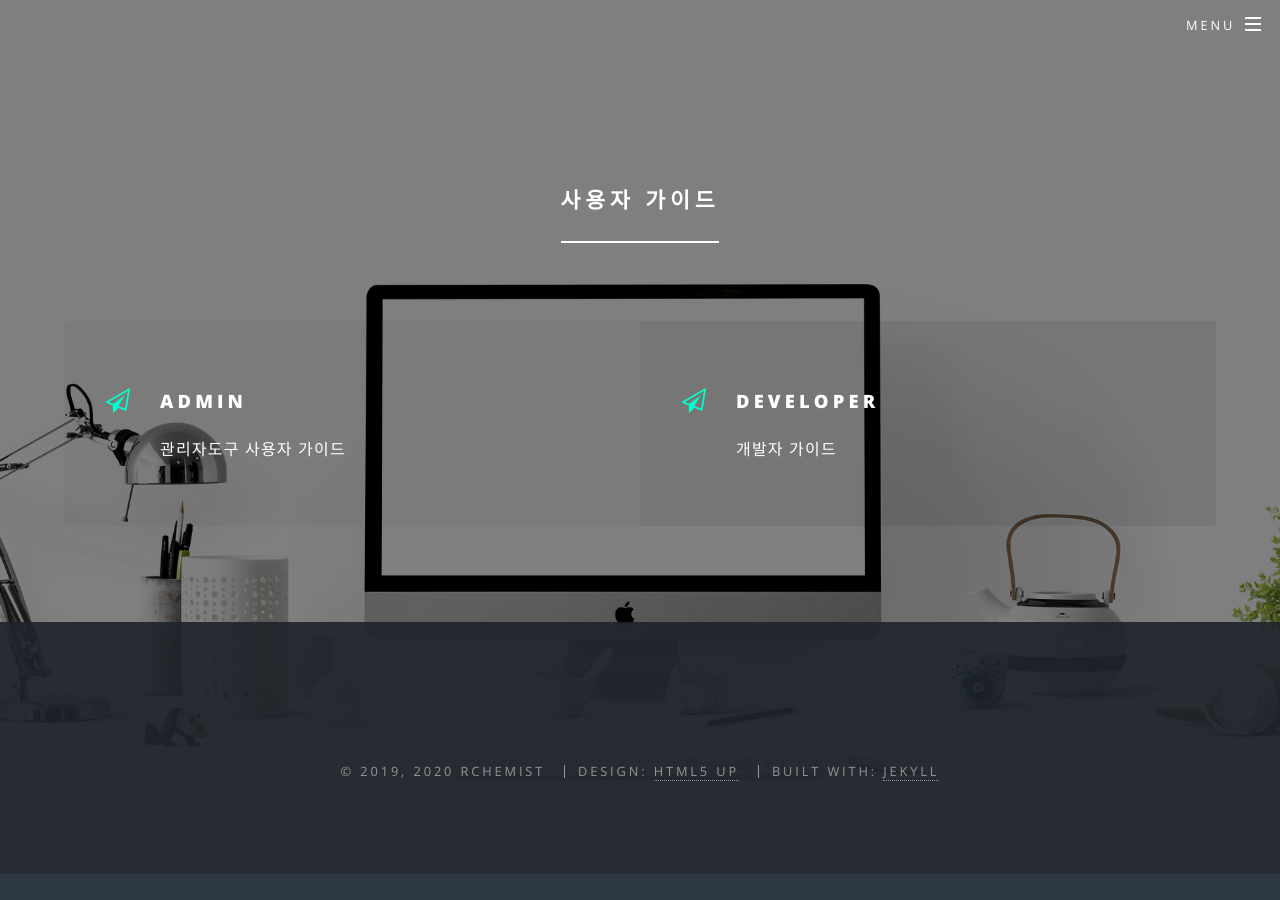
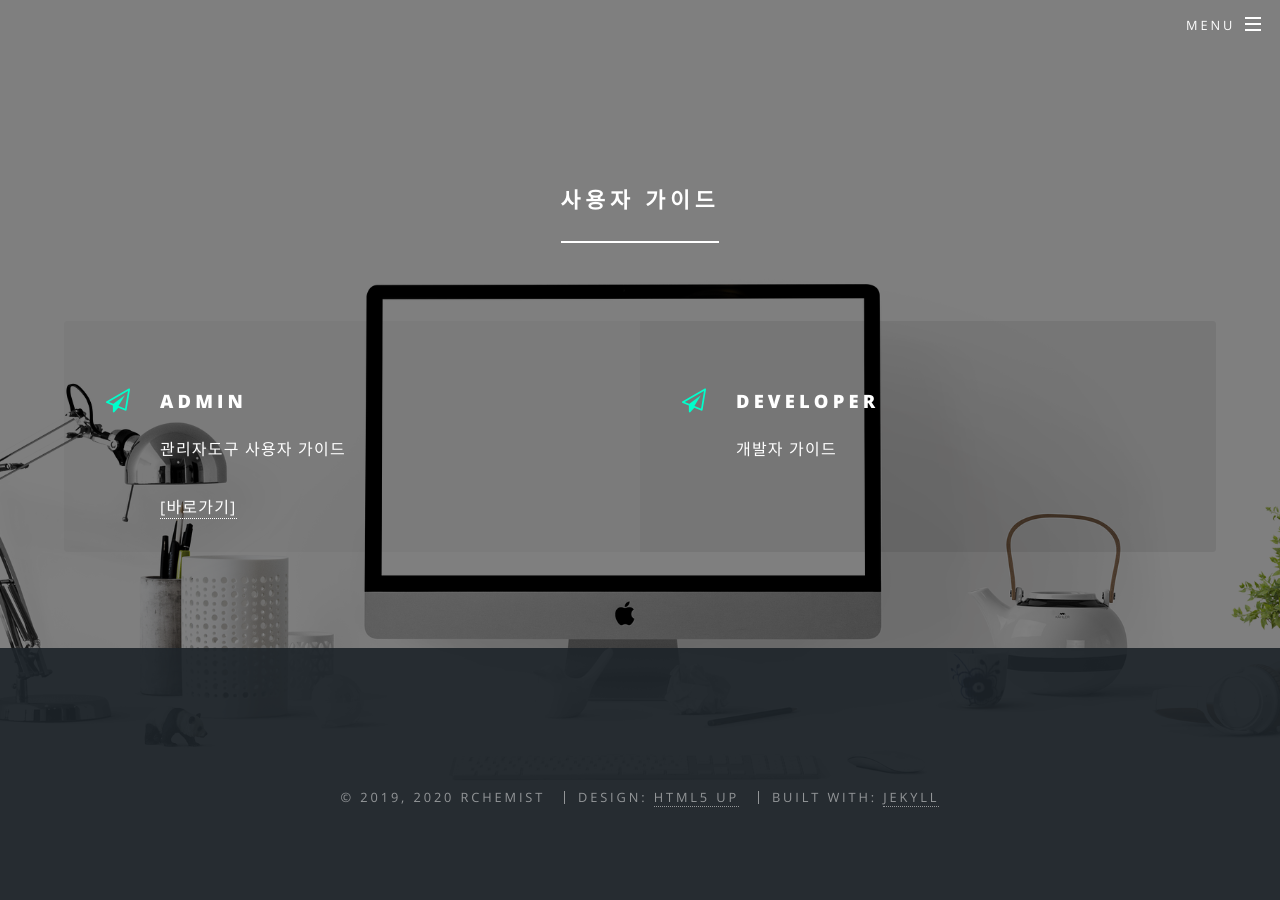
Before and after one commit to rchemist/rchemist.github.io, a Jekyll site: the page built from developers.html, in a window 1280 px wide and 900 px high, scrolled down 815 px. Built offline with Jekyll 4.4.1, drawn with Linux system fonts in a browser that asks for light colours; before the commit the page ends 1689 px from its top, so only the background shows below that.

```diff
--- a/developers.html
+++ b/developers.html
@@ -21,6 +21,7 @@ layout: landing
             <li class="icon fa-paper-plane-o">
                 <h3>ADMIN</h3>
                 <p>관리자도구 사용자 가이드</p>
+                <a href="https://rchemist.io/manual.html" target="_blank">[바로가기]</a>
             </li>
             <li class="icon fa-paper-plane-o">
                 <h3>DEVELOPER</h3>
```
